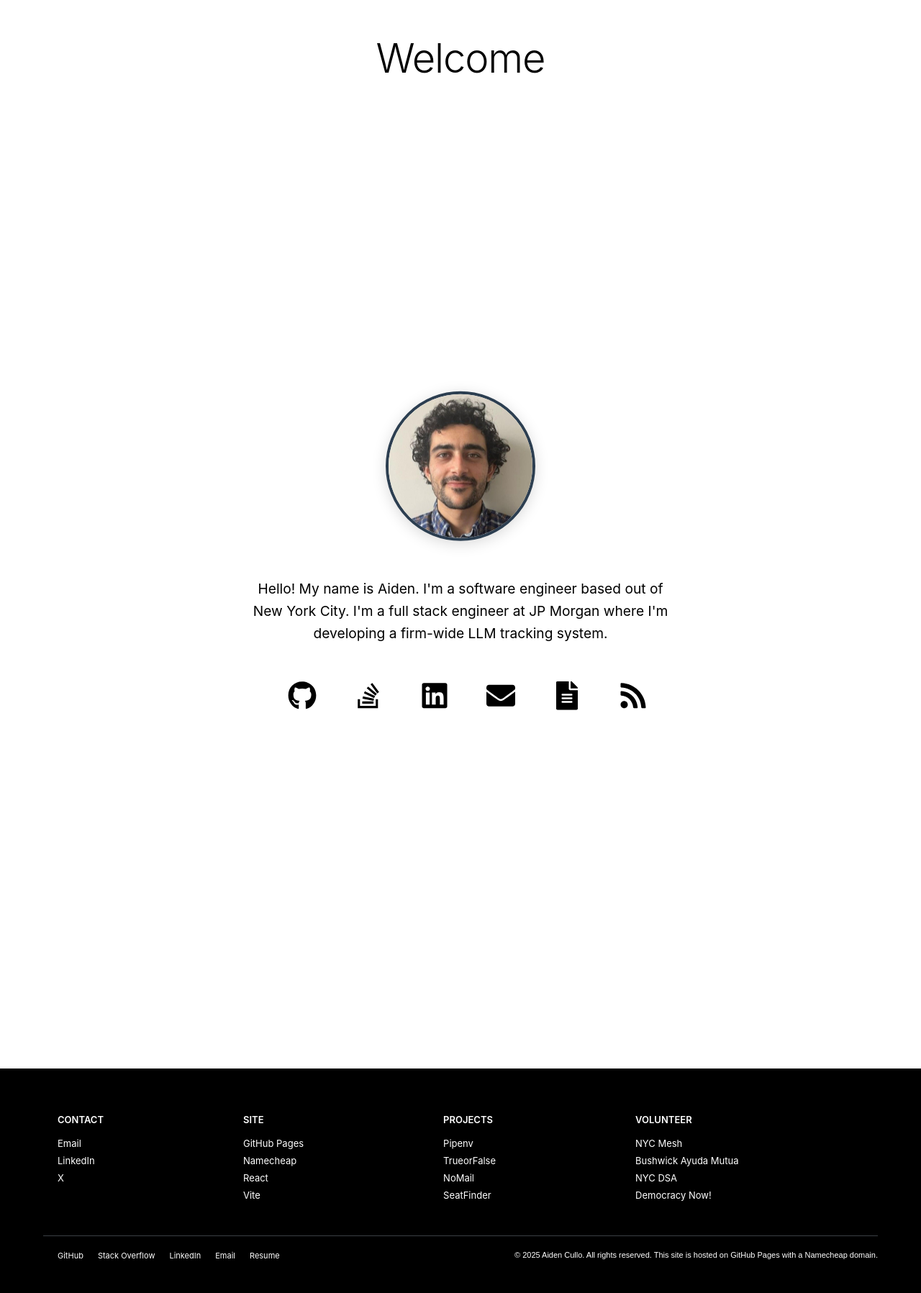
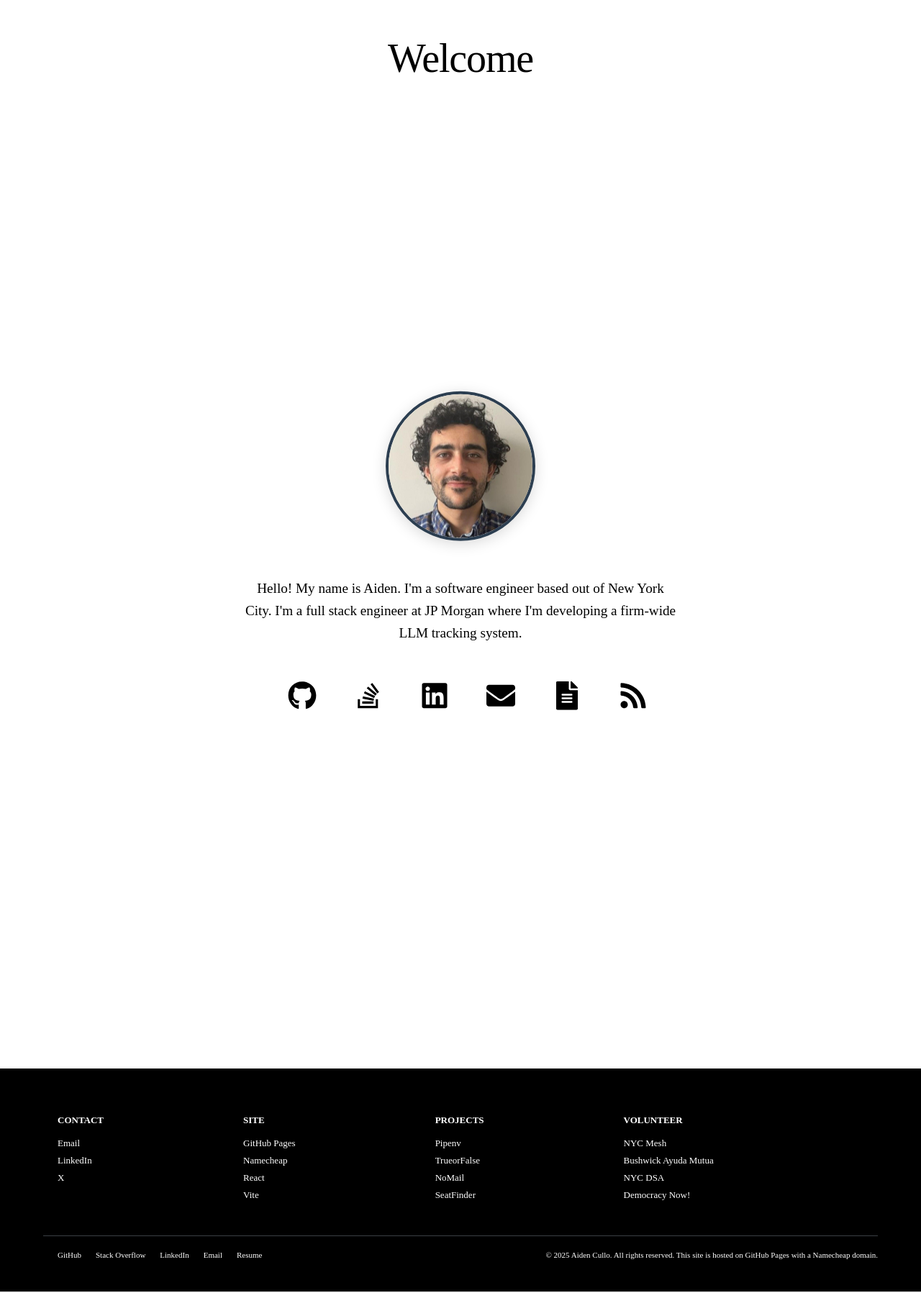
Before and after one commit to aidencullo/beta.aidencullo.com, a React (Vite) app: page / in a window 1280 px wide. Shown: the part 275-2072 px from the top of the page at 72% size. Built offline with nearby package versions, Linux system fonts and the light colour scheme.

Commit message:
Remove all font-family declarations from CSS files

```diff
--- a/src/components/body/Body.css
+++ b/src/components/body/Body.css
@@ -32,7 +32,6 @@
 }
 
 .name {
-  font-family: 'Inter', -apple-system, BlinkMacSystemFont, 'Segoe UI', 'Roboto', 'Helvetica Neue', Arial, sans-serif;
   font-size: 3.5rem;
   font-weight: 300;
   margin: 0;
@@ -79,7 +78,6 @@
 }
 
 .bio-text {
-  font-family: 'Inter', -apple-system, BlinkMacSystemFont, 'Segoe UI', 'Roboto', 'Helvetica Neue', Arial, sans-serif;
   font-size: 1.2rem;
   line-height: 1.6;
   max-width: 600px;
--- a/src/components/footer/Footer.css
+++ b/src/components/footer/Footer.css
@@ -1,6 +1,5 @@
 .footer {
   padding: 40px 60px;
-  font-family: Arial, sans-serif;
   font-size: 14px;
   width: 100%;
   box-sizing: border-box;
--- a/src/components/header/Header.css
+++ b/src/components/header/Header.css
@@ -23,7 +23,6 @@
 }
 
 .header-me-link {
-  font-family: 'Inter', -apple-system, BlinkMacSystemFont, 'Segoe UI', 'Roboto', 'Helvetica Neue', Arial, sans-serif;
   font-size: 1.1rem;
   text-decoration: none;
   transition: opacity 0.2s ease;
```
